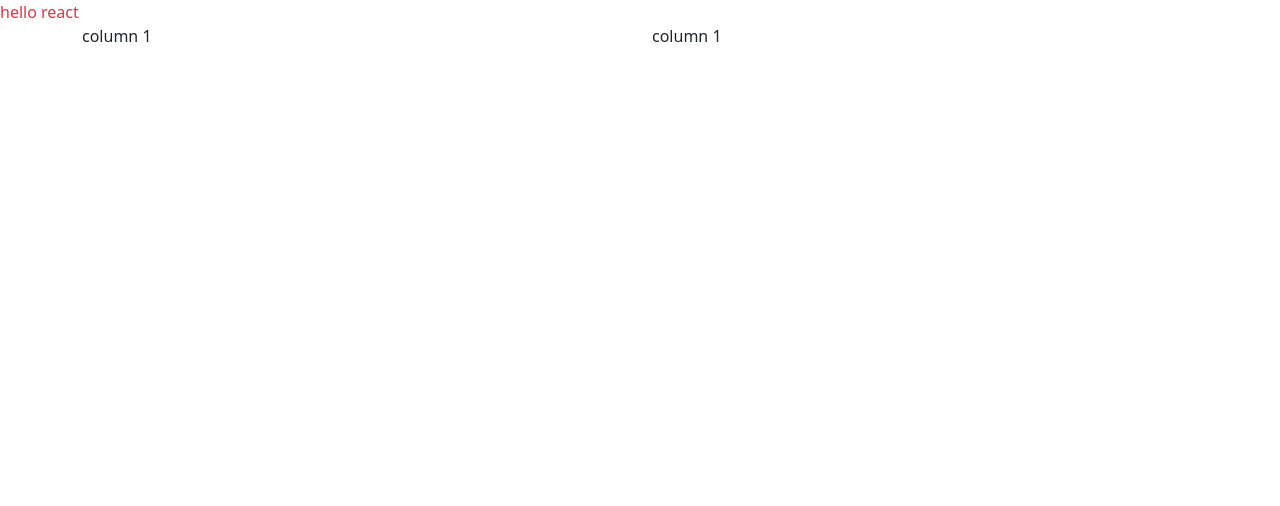
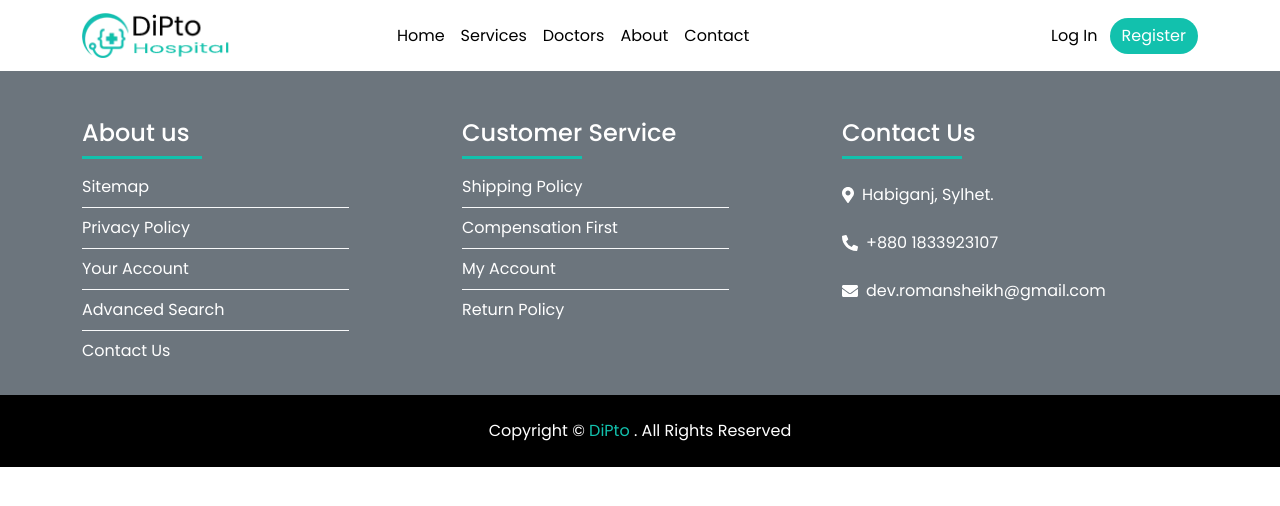
Before and after one commit to RomanSheikh99/dipto-hospital, a React (Create React App) app: page / in a window 1280 px wide. Shown: the top 506 px of the page. Built offline with nearby package versions, Linux system fonts and the light colour scheme.

Commit message:
create navabar and footer components

```diff
--- a/package.json
+++ b/package.json
@@ -3,6 +3,9 @@
   "version": "0.1.0",
   "private": true,
   "dependencies": {
+    "@fortawesome/fontawesome-svg-core": "^1.2.36",
+    "@fortawesome/free-solid-svg-icons": "^5.15.4",
+    "@fortawesome/react-fontawesome": "^0.1.15",
     "@testing-library/jest-dom": "^5.14.1",
     "@testing-library/react": "^11.2.7",
     "@testing-library/user-event": "^12.8.3",
--- a/src/App.js
+++ b/src/App.js
@@ -1,20 +1,19 @@
 import React from 'react';
-import { Col, Container, Row } from 'react-bootstrap';
+import { BrowserRouter as Router, Switch, Route } from 'react-router-dom';
+import Footer from './Components/Sheared/Footer/Footer';
+import NavBar from './Components/Sheared/NavBar/NavBar';
 
 function App() {
   return (
-    <div className="App">
-      <div className="text-danger">hello react</div>
-      <Container>
-        <Row>
-          <Col>
-            column 1
-          </Col>
-          <Col>
-            column 1
-          </Col>
-        </Row>
-      </Container>
+    <div>
+      <Router>
+        <NavBar></NavBar>
+        <Switch>
+          <Route exact path="/">
+          </Route>
+        </Switch>
+        <Footer></Footer>
+      </Router>
     </div>
   );
 }
--- /dev/null
+++ b/src/Components/Sheared/Footer/Footer.js
@@ -0,0 +1,83 @@
+import { faMapMarkerAlt, faPhoneAlt, faEnvelope } from '@fortawesome/free-solid-svg-icons';
+import { FontAwesomeIcon } from '@fortawesome/react-fontawesome';
+import React from 'react';
+import { Col, Container, Row } from 'react-bootstrap';
+
+const Footer = () => {
+    return (
+        <div className='text-white bg-secondary pt-4'>
+            <Container>
+                <Row className="py-4">
+                    <Col md={4}>
+                        <h4>About us</h4>
+                        <div
+                            style={{marginBottom:'16px', height:'3px',width:'120px',background:'#12C1AD'}}
+                        >
+                        </div>
+                        <span
+                            className="border-bottom border-1 border-light w-75 mt-2 d-block pb-2">Sitemap
+                        </span>
+                        <span
+                            className="border-bottom border-1 border-light w-75 mt-2 d-block pb-2">Privacy Policy
+                        </span>
+                        <span
+                            className="border-bottom border-1 border-light w-75 mt-2 d-block pb-2">Your Account
+                        </span>
+                        <span
+                            className="border-bottom border-1 border-light w-75 mt-2 d-block pb-2">Advanced Search
+                        </span>
+                        <span
+                            className="w-75 mt-2 d-block pb-2">Contact Us
+                        </span>
+                    </Col>
+                    <Col md={4}>
+                        <h4>Customer Service</h4>
+                        <div
+                            style={{marginBottom:'16px', height:'3px',width:'120px',background:'#12C1AD'}}
+                        >
+                        </div>
+                        <span
+                            className="border-bottom border-1 border-light w-75 mt-2 d-block pb-2">Shipping Policy
+                        </span>
+                        <span
+                            className="border-bottom border-1 border-light w-75 mt-2 d-block pb-2">Compensation First
+                        </span>
+                        <span
+                            className="border-bottom border-1 border-light w-75 mt-2 d-block pb-2">My Account
+                        </span>
+                        <span
+                            className="w-75 mt-2 d-block pb-2">Return Policy
+                        </span>
+                    </Col>
+                    <Col md={4}>
+                        <h4>Contact Us</h4>
+                        <div
+                            style={{marginBottom:'16px', height:'3px',width:'120px',background:'#12C1AD'}}
+                        >
+                        </div>
+                        <span
+                            className="d-flex gap-2 mt-4 align-items-center">
+                            <FontAwesomeIcon icon={faMapMarkerAlt}></FontAwesomeIcon>
+                            Habiganj, Sylhet.
+                        </span>
+                        <span
+                            className="d-flex gap-2 mt-4 align-items-center">
+                            <FontAwesomeIcon icon={faPhoneAlt}></FontAwesomeIcon>
+                            +880 1833923107
+                        </span>
+                        <span
+                            className="d-flex gap-2 mt-4 align-items-center">
+                            <FontAwesomeIcon icon={faEnvelope}></FontAwesomeIcon>
+                            dev.romansheikh@gmail.com
+                        </span>
+                    </Col>
+                </Row>
+            </Container>
+            <div className='bg-black text-center py-4'>
+                <span>Copyright © <span style={{color:'#12C1AD'}}>DiPto</span> . All Rights Reserved</span>
+            </div>
+        </div>
+    );
+};
+
+export default Footer;
--- /dev/null
+++ b/src/Components/Sheared/NavBar/NavBar.js
@@ -0,0 +1,108 @@
+import React from 'react';
+import { Nav, Navbar, Button, Container } from 'react-bootstrap';
+import { Link, NavLink } from 'react-router-dom';
+import logo from '../../../images/logo.png'
+
+const NavBar = () => {
+    return (
+        <div className='sticky-top bg-white'>
+            <Container>
+                <Navbar expand="lg">
+                    <Navbar.Brand>
+                        <Link to="/home">
+                            <img src={logo} alt="" />
+                        </Link>
+                    </Navbar.Brand>
+                    <Navbar.Toggle aria-controls="navbarScroll" />
+                    <Navbar.Collapse id="navbarScroll">
+                        <Nav
+                            className="mx-auto my-2 my-lg-0"
+                            navbarScroll
+                        >
+                            <Nav.Link>
+                                <NavLink
+                                    to="/home"
+                                    style={{ color: '#000', textDecoration: "none" }}
+                                    activeStyle={{
+                                        fontWeight: "bold",
+                                        color: "#12C1AD"
+                                    }}>
+                                    Home
+                                </NavLink>
+                            </Nav.Link>
+                            <Nav.Link>
+                                <NavLink
+                                    to="/services"
+                                    style={{ color: '#000', textDecoration: "none" }}
+                                    activeStyle={{
+                                        fontWeight: "bold",
+                                        color: "#12C1AD"
+                                    }}>
+                                    Services
+                                </NavLink>
+                            </Nav.Link>
+                            <Nav.Link>
+                                <NavLink
+                                    to="/doctors"
+                                    style={{ color: '#000', textDecoration: "none" }}
+                                    activeStyle={{
+                                        fontWeight: "bold",
+                                        color: "#12C1AD"
+                                    }}>
+                                    Doctors
+                                </NavLink>
+                            </Nav.Link>
+                            <Nav.Link>
+                                <NavLink
+                                    to="/about"
+                                    style={{ color: '#000', textDecoration: "none" }}
+                                    activeStyle={{
+                                        fontWeight: "bold",
+                                        color: "#12C1AD"
+                                    }}>
+                                    About
+                                </NavLink>
+                            </Nav.Link>
+                            <Nav.Link>
+                                <NavLink
+                                    to="/contact"
+                                    style={{ color: '#000', textDecoration: "none" }}
+                                    activeStyle={{
+                                        fontWeight: "bold",
+                                        color: "#12C1AD"
+                                    }}>
+                                    Contact
+                                </NavLink>
+                            </Nav.Link>
+                        </Nav>
+                        <Nav
+                            className="ms-auto my-2 my-lg-0"
+                            navbarScroll
+                        >
+                            <Button
+                                style={{ background: 'none', outline: 'none' }}
+                                className="text-black border-0">
+                                <Link
+                                    style={{ color: '#000', textDecoration: "none" }}
+                                    to='/logIn'>
+                                    Log In
+                                </Link>
+                            </Button>
+                            <Button
+                                style={{ background: '#12C1AD', outline: 'none' }}
+                                className="rounded-pill border-0">
+                                <Link
+                                    style={{ color: '#fff', textDecoration: "none" }}
+                                    to='/register'>
+                                    Register
+                                </Link>
+                            </Button>
+                        </Nav>
+                    </Navbar.Collapse>
+                </Navbar>
+            </Container>
+        </div>
+    );
+};
+
+export default NavBar;
--- a/src/index.css
+++ b/src/index.css
@@ -3,6 +3,7 @@
 *{
   padding: 0;
   margin: 0;
+  font-family: 'Poppins', sans-serif;
 }
 
 body {
```
Also changed, not shown: 1 other file (tests, documents, lock files or other folders).
